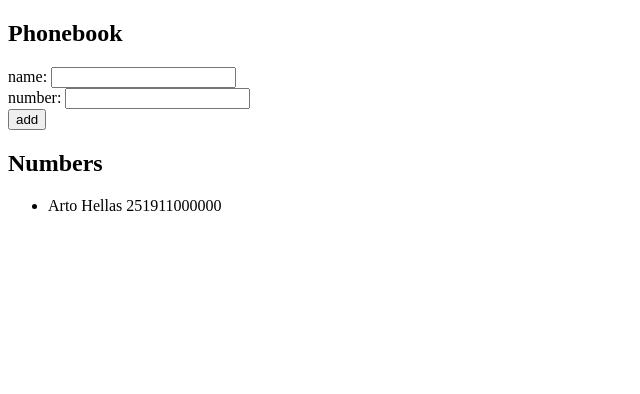
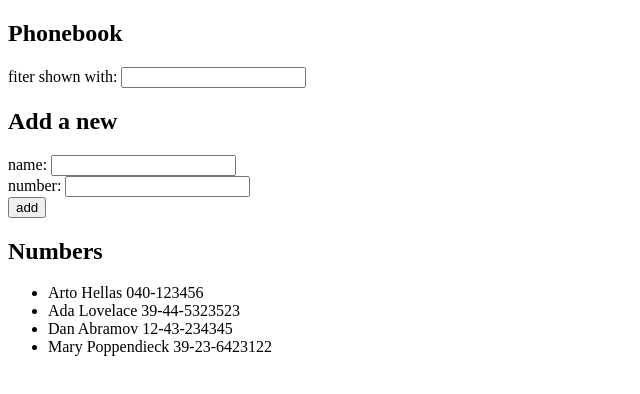
Before and after one commit to samKit88/FullstackOpen, a React (Vite) app in the folder part2/phonebook/: page / in a window 1280 px wide. Shown: the top 394 px of the page, without its empty margins (0-640 px from the left). Built offline with nearby package versions, Linux system fonts and the light colour scheme.

Commit message:
search filed added

```diff
--- a/part2/phonebook/src/App.jsx
+++ b/part2/phonebook/src/App.jsx
@@ -6,11 +6,15 @@
 
 const App = () => {
   const [persons, setPersons] = useState([
-    { name: "Arto Hellas", phoneNumber: +251911000000 },
+    { name: "Arto Hellas", number: "040-123456", id: 1 },
+    { name: "Ada Lovelace", number: "39-44-5323523", id: 2 },
+    { name: "Dan Abramov", number: "12-43-234345", id: 3 },
+    { name: "Mary Poppendieck", number: "39-23-6423122", id: 4 },
   ]);
 
   const [newName, setNewName] = useState("");
   const [newPhoneNumber, setNewPhoneNumber] = useState("");
+  const [filterValue, setFilterValue] = useState("");
 
   const addPhone = (event) => {
     event.preventDefault();
@@ -20,7 +24,7 @@
     if (!found) {
       const personObject = {
         name: newName,
-        phoneNumber: newPhoneNumber,
+        number: newPhoneNumber,
       };
 
       setPersons(persons.concat(personObject));
@@ -36,13 +40,24 @@
   };
 
   const handlePhoneNumber = (events) => {
-    console.log("number", events.target.value);
     setNewPhoneNumber(events.target.value);
   };
+
+  const handleFilter = (event) => {
+    setFilterValue(event.target.value);
+  };
+
+  const filteredPersons = persons.filter((person) =>
+    person.name.toLocaleLowerCase().includes(filterValue.toLocaleLowerCase())
+  );
 
   return (
     <div>
       <Header title="Phonebook" />
+      <div>
+        fiter shown with: <input value={filterValue} onChange={handleFilter} />
+      </div>
+      <Header title="Add a new" />
       <form onSubmit={addPhone}>
         <div>
           name: <input value={newName} onChange={handleNameChange} />
@@ -57,11 +72,11 @@
 
       <Header title="Numbers" />
       <ul>
-        {persons.map((person) => (
+        {filteredPersons.map((person) => (
           <PersonName
             key={person.name}
             name={person.name}
-            phoneNumber={person.phoneNumber}
+            phoneNumber={person.number}
           />
         ))}
       </ul>
```
